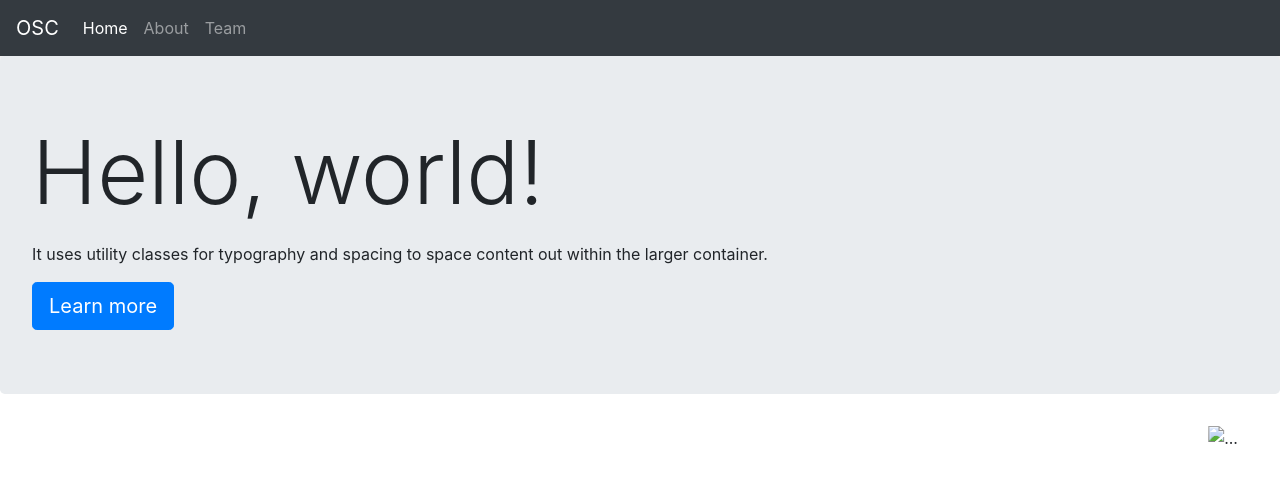
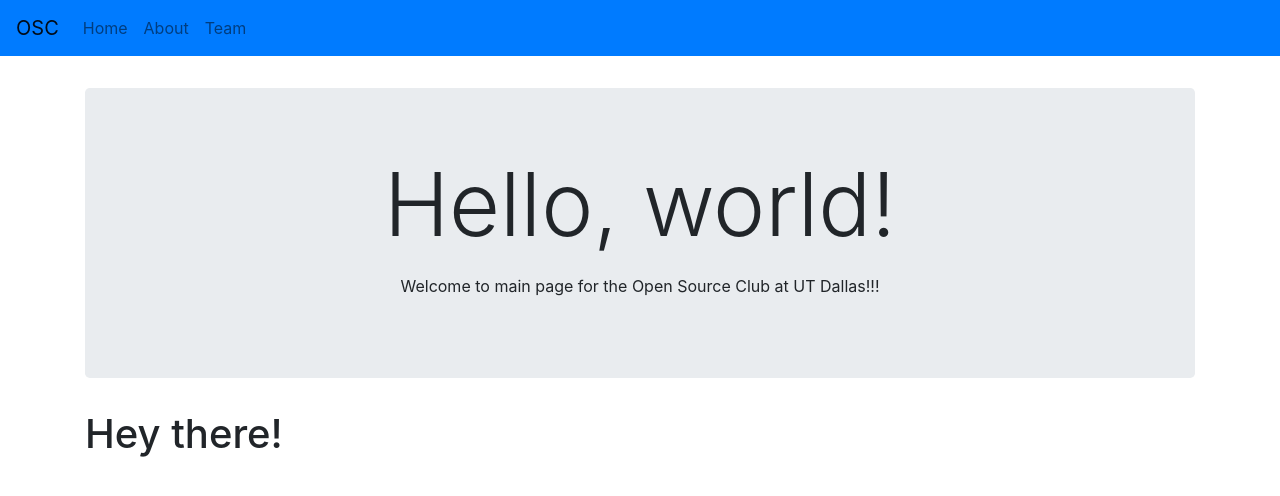
Before and after one commit to srs231198/OSCsite, a plain HTML site: page index.html in a window 1280 px wide. Drawn offline with nearby package versions, Linux system fonts and the light colour scheme.

Commit message:
Intro done?
Started work on the main intro header!

```diff
--- a/index.html
+++ b/index.html
@@ -5,76 +5,56 @@
     <meta name="viewport" content="width=device-width, initial-scale=1.0">
     <meta http-equiv="X-UA-Compatible" content="ie=edge">
     <title>OSC @ UTD</title>
+    <link rel="stylesheet" href="styles/main.css">
+    <script src="https://kit.fontawesome.com/f7461718e7.js"></script>
     <link rel="stylesheet" href="https://stackpath.bootstrapcdn.com/bootstrap/4.3.1/css/bootstrap.min.css" integrity="sha384-ggOyR0iXCbMQv3Xipma34MD+dH/1fQ784/j6cY/iJTQUOhcWr7x9JvoRxT2MZw1T" crossorigin="anonymous">
 </head>
 <body>
 
-    <div class="shadow-lg rounded">
-            <nav class="navbar navbar-expand-lg navbar-dark bg-dark">
+            <nav class="navbar sticky-top navbar-expand-lg navbar-light bg-primary">
 
                     <a class="navbar-brand" href="#">OSC</a>
-                    <!-- <button class="navbar-toggler" type="button" data-toggle="collapse" data-target="#navbarSupportedContent" aria-controls="navbarSupportedContent" aria-expanded="false" aria-label="Toggle navigation">
+                    <button class="navbar-toggler" type="button" data-toggle="collapse" data-target="#navbarSupportedContent" aria-controls="navbarSupportedContent" aria-expanded="false" aria-label="Toggle navigation">
                       <span class="navbar-toggler-icon"></span>
-                    </button> -->
+                    </button>
 
                     <div class="collapse navbar-collapse" id="navbarSupportedContent">
                       <ul class="navbar-nav mr-auto">
-                        <li class="nav-item active">
-                          <a class="nav-link" href="#">Home</a>
+                        <li class="nav-item">
+                            <a href="" class="nav-link">Home</a>
                         </li>
                         <li class="nav-item">
-                          <a class="nav-link" href="#">About</a>
+                          <a href="#about" class="nav-link">About</a>
                         </li>
                         <li class="nav-item">
                             <a class="nav-link" href="#">Team</a>
                         </li>
-                        <!-- <li class="nav-item dropdown">
-                          <a class="nav-link dropdown-toggle" href="#" id="navbarDropdown" role="button" data-toggle="dropdown" aria-haspopup="true" aria-expanded="false">
-                            Dropdown
-                          </a>
-                          <div class="dropdown-menu" aria-labelledby="navbarDropdown">
-                            <a class="dropdown-item" href="#">Action</a>
-                            <a class="dropdown-item" href="#">Another action</a>
-                            <div class="dropdown-divider"></div>
-                            <a class="dropdown-item" href="#">Something else here</a>
-                          </div>
-                        </li> -->
                         <li class="nav-item">
                           <a class="nav-link" href="#" tabindex="-1" aria-disabled="true"></a>
                         </li>
                       </ul>
                     </div>
                 </nav>
+
+    <div class="container">
+      <div class="page-header">
+          <div class="jumbotron jumbotron-fluid rounded-lg">
+              <div class="container">
+                  <h1 class="display-2">Hello, world!</h1>
+                  <p class="lead"></p>
+                  <p id="mainIntro">Welcome to main page for the Open Source Club at UT Dallas!!!</p>
+              </div>
+            </div>
+      </div>
     </div>
 
-    <div class="jumbotron">
-            <h1 class="display-2">Hello, world!</h1>
-            <p class="lead"></p>
-            <p>It uses utility classes for typography and spacing to space content out within the larger container.</p>
-            <a class="btn btn-primary btn-lg" href="#" role="button">Learn more</a>
+
+
+    <a name="about"></a>
+    <div class="container">
+      <h1>Hey there!</h1>
     </div>
 
-    <div id="carouselExampleControls" class="carousel slide" data-ride="carousel">
-            <div class="carousel-inner">
-              <div class="carousel-item active">
-                <img src="..." class="d-block w-100" alt="...">
-              </div>
-              <div class="carousel-item">
-                <img src="..." class="d-block w-100" alt="...">
-              </div>
-              <div class="carousel-item">
-                <img src="..." class="d-block w-100" alt="...">
-              </div>
-            </div>
-            <a class="carousel-control-prev" href="#carouselExampleControls" role="button" data-slide="prev">
-              <span class="carousel-control-prev-icon" aria-hidden="true"></span>
-              <span class="sr-only">Previous</span>
-            </a>
-            <a class="carousel-control-next" href="#carouselExampleControls" role="button" data-slide="next">
-              <span class="carousel-control-next-icon" aria-hidden="true"></span>
-              <span class="sr-only">Next</span>
-            </a>
-          </div>
 
     <script src="https://code.jquery.com/jquery-3.3.1.slim.min.js" integrity="sha384-q8i/X+965DzO0rT7abK41JStQIAqVgRVzpbzo5smXKp4YfRvH+8abtTE1Pi6jizo" crossorigin="anonymous"></script>
     <script src="https://cdnjs.cloudflare.com/ajax/libs/popper.js/1.14.7/umd/popper.min.js" integrity="sha384-UO2eT0CpHqdSJQ6hJty5KVphtPhzWj9WO1clHTMGa3JDZwrnQq4sF86dIHNDz0W1" crossorigin="anonymous"></script>
--- a/scripts/script.js
+++ b/scripts/script.js
@@ -1,6 +1,6 @@
 //make the .nav-item that's clicked active and indicate which page the user is in
 //right now
-$(".nav-item").click(function () {
-    $(".nav-item").removeClass("active");
-    this.addClass("active");
-});
+// $(".nav-item").click(function () {
+//     $(".nav-item").removeClass("active");
+//     this.addClass("active");
+// });
--- /dev/null
+++ b/styles/main.css
@@ -0,0 +1,10 @@
+.jumbotron.jumbotron-fluid {
+    margin-top: 32px;
+}
+.display-2 {
+    text-align: center;
+}
+
+#mainIntro {
+    text-align: center;
+}
```
